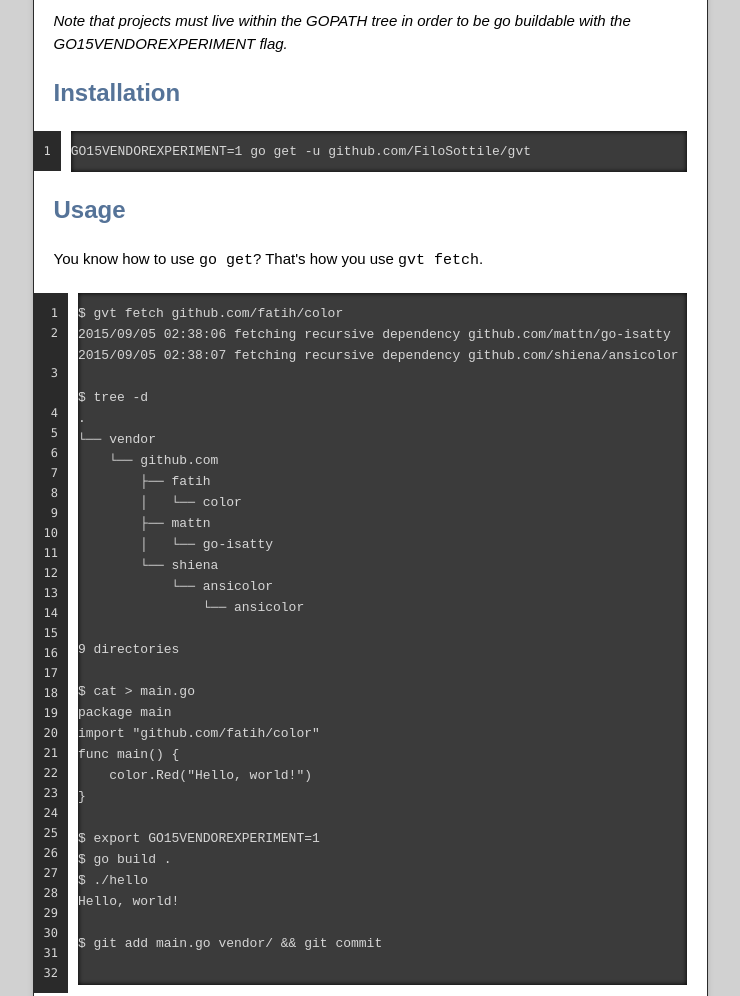
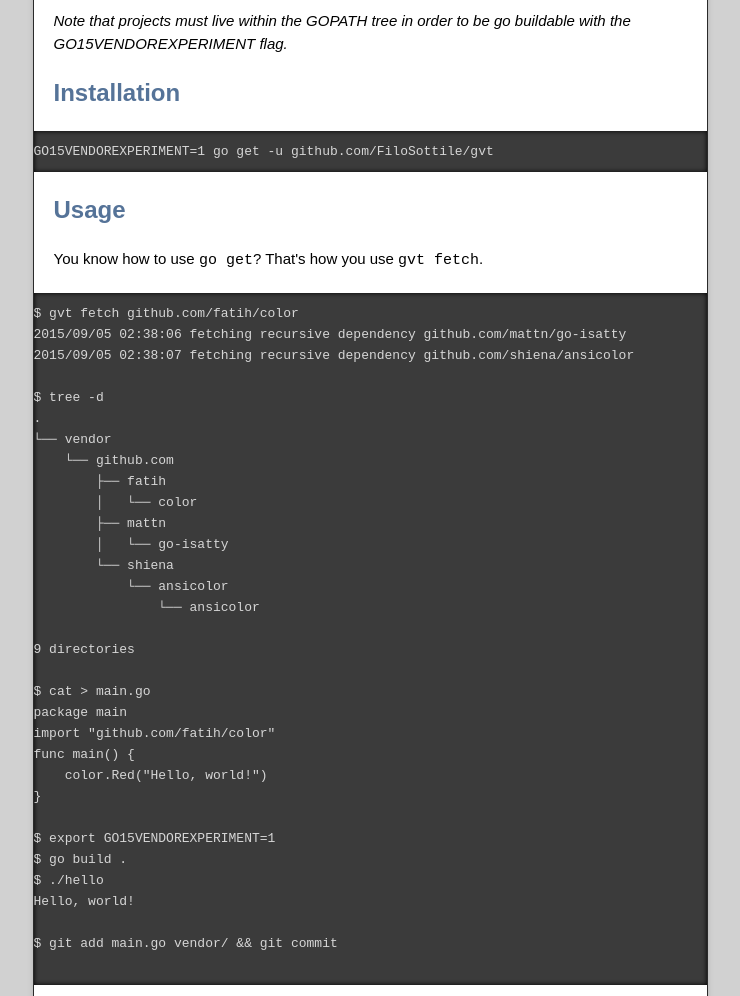
Before and after one commit to FiloSottile/gvt, a plain HTML site: page index.html in a window 1280 px wide. Shown: the part 860-1856 px from the top of the page, without its empty margins (270-1010 px from the left). Drawn offline with nearby package versions, Linux system fonts and the light colour scheme.

Commit message:
Update index.html

```diff
--- a/index.html
+++ b/index.html
@@ -9,7 +9,6 @@
   <link rel="stylesheet" href="stylesheets/stylesheet.css" media="screen">
   <link rel="stylesheet" href="stylesheets/github-dark.css">
   <script type="text/javascript" src="https://ajax.googleapis.com/ajax/libs/jquery/1.7.1/jquery.min.js"></script>
-  <script type="text/javascript" src="javascripts/script.js"></script>
 
   <title>gvt</title>
   <meta name="description" content="The simplest go vendoring tool">
```
